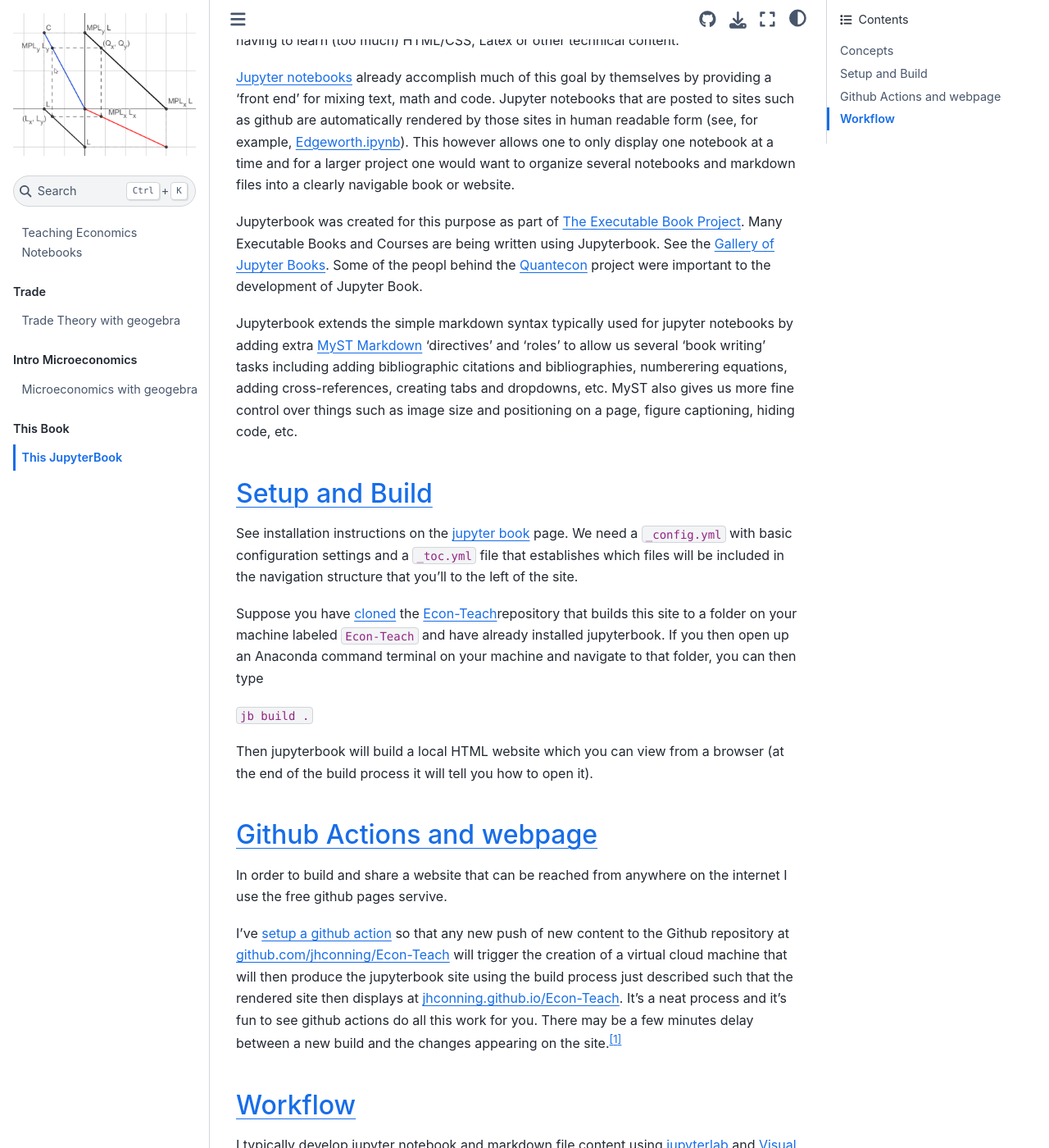
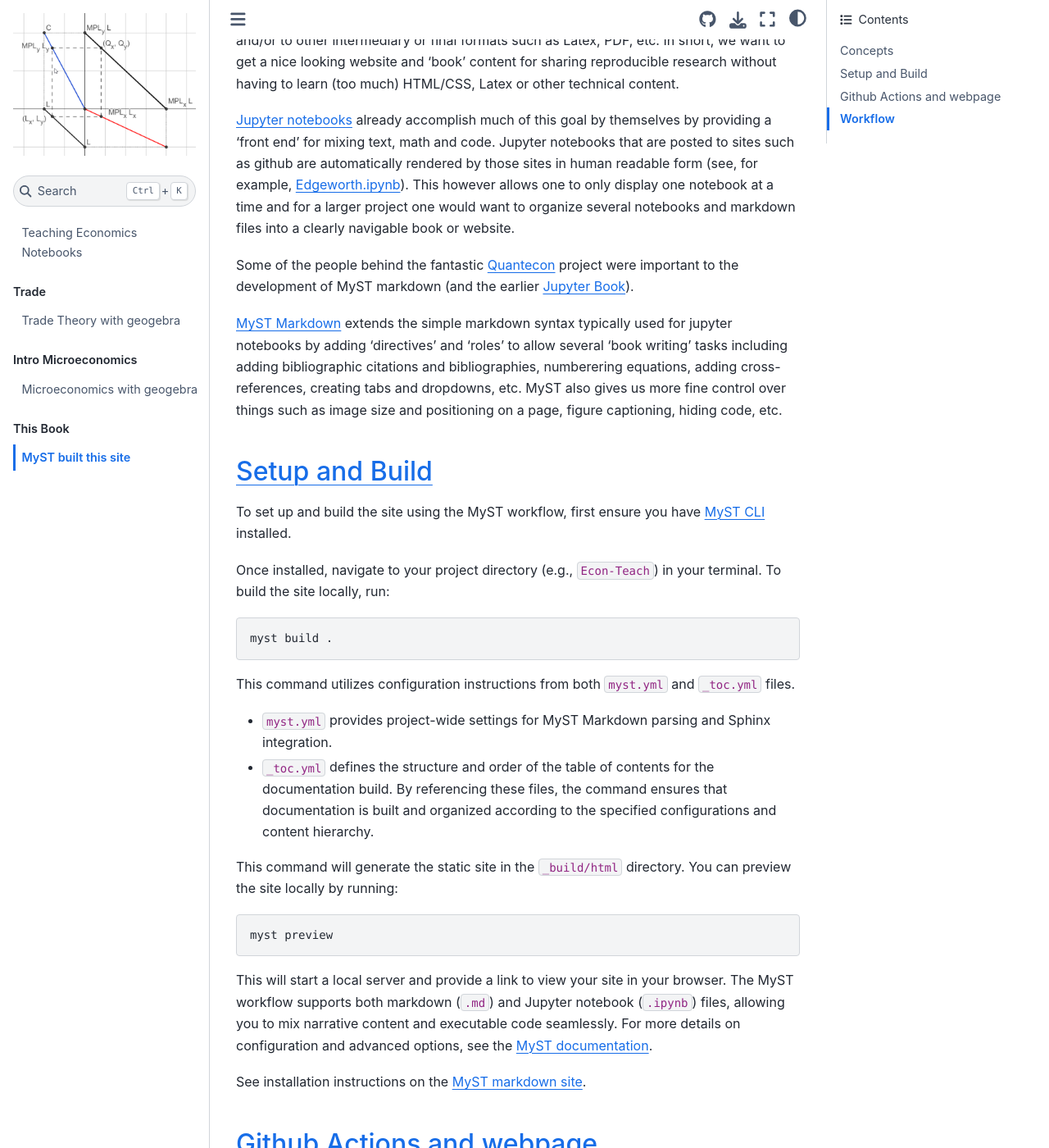
Before and after one commit to jhconning/Econ-Teach, a Jupyter Book: the page built from notebooks/how/how_top.md, in a window 1280 px wide and 1400 px high, scrolled down 1047 px. Shown: the whole window at 82% size. Built offline with Jupyter Book 1.0.4 settings and Sphinx 7.4.7 and the Sphinx Book theme 1.1.4, drawn with Linux system fonts in a browser that asks for light colours; pages that are not in the unit, such as notebooks, are missing from menus; some of the changed text lies outside the part shown.

Commit message:
Update site description and title in how_top.md

````diff
--- a/notebooks/how/how_top.md
+++ b/notebooks/how/how_top.md
@@ -1,10 +1,10 @@
-# This JupyterBook
+# MyST built this site
 
 ```{contents}
 :depth: 3
 ```
 
-This Econ-Teach site is now built using [MyST Markdown](https://mystmd.org/), a powerful ecosystem for authoring scientific and technical content in markdown. MyST enables you to write content in standard markdown, enhanced with directives and roles for equations, citations, figures, and more. The site is generated and published using [MyST tools](https://mystmd.org/guide/intro), which convert markdown and Jupyter notebooks (`.ipynb`) into a well-structured, interactive website. MyST builds on the work of [Executable Books](https://executablebooks.org/) and is designed for reproducible research, making it easy to share text, math, and code in a variety of output formats, including HTML and PDF.
+This Econ-Teach site is now built using [MyST Markdown](https://mystmd.org/), a powerful ecosystem for authoring scientific and technical content in markdown. MyST enables you to write content in standard markdown, enhanced with directives and roles for equations, citations, figures, and more. The site is generated and published using [MyST tools](https://mystmd.org/guide/intro), which convert markdown and Jupyter notebooks (`.ipynb`) into a well-structured, interactive website.  Each time new content is pushed to the github site, a github action rebuilds the rendered website. MyST builds on the work of [Executable Books](https://executablebooks.org/) and is designed for reproducible research, making it easy to share text, math, and code in a variety of output formats, including HTML and PDF.
 
 Some pages contain [geogebra applets](https://geogebra.org) that are immediately interactive in any modern browser.   Other pages which have been created as jupyter notebooks with embedded  python code will display as static pages but can be modified and made interactive by running the the jupyter notebook on a server.  This can be accomplished by clicking the Binder or Google Colab button at the top of the page, or by cloning the [Econ-Teach github repository](https://github.com/jhconning/Econ-Teach) to your local computer and then running them on a local jupyter notebook server.  Here is one [guide](https://www.dataquest.io/blog/jupyter-notebook-tutorial/) to getting started.
 
@@ -17,19 +17,35 @@
 
 [Jupyter notebooks](https://jupyter.org/) already accomplish much of this goal by themselves by providing a 'front end' for mixing text, math and code.  Jupyter notebooks that are posted to sites such as github are automatically rendered by those sites in human readable form (see, for example, [Edgeworth.ipynb](https://github.com/jhconning/Econ-Teach/blob/master/notebooks/trade/Edgeworth.ipynb)).  This however allows one to only display one notebook at a time and for a larger project one would want to organize several notebooks and markdown files into a clearly navigable book or website.
 
-Jupyterbook was created for this purpose as part of [The Executable Book Project](https://executablebooks.org/en/latest/).  Many Executable Books and Courses are being written using Jupyterbook. See the [Gallery of Jupyter Books](https://executablebooks.org/en/latest/gallery.html).  Some of the peopl behind the [Quantecon](https://quantecon.org/) project were important to the development of Jupyter Book.
+Some of the people behind the fantastic [Quantecon](https://quantecon.org/) project were important to the development of MyST markdown (and the earlier [Jupyter Book](https://jupyterbook.org/)).
 
-Jupyterbook extends the simple markdown syntax typically used for jupyter notebooks by adding extra [MyST Markdown](https://jupyterbook.org/content/myst.html) 'directives' and 'roles' to allow us several 'book writing' tasks including adding bibliographic citations and bibliographies, numberering equations, adding cross-references, creating tabs and dropdowns, etc. MyST also gives us more fine control over things such as image size and positioning on a page, figure captioning, hiding code, etc.
+[MyST Markdown](https://jupyterbook.org/content/myst.html) extends the simple markdown syntax typically used for jupyter notebooks by adding 'directives' and 'roles' to allow several 'book writing' tasks including adding bibliographic citations and bibliographies, numberering equations, adding cross-references, creating tabs and dropdowns, etc. MyST also gives us more fine control over things such as image size and positioning on a page, figure captioning, hiding code, etc.
 
 ## Setup and Build
+To set up and build the site using the MyST workflow, first ensure you have [MyST CLI](https://mystmd.org/guide/intro) installed.
 
-See installation instructions on the [jupyter book](https://jupyterbook.org/) page.  We need a `_config.yml` with basic configuration settings and a `_toc.yml` file that establishes which files will be included in the navigation structure that you'll to the left of the site.
 
-Suppose you have [cloned](https://docs.github.com/en/repositories/creating-and-managing-repositories/cloning-a-repository) the [Econ-Teach](https://github.com/jhconning/Econ-Teach)repository that builds this site to a folder on your machine labeled `Econ-Teach` and have already installed jupyterbook.  If you then open up an Anaconda command terminal on your machine and navigate to that folder, you can then type
+Once installed, navigate to your project directory (e.g., `Econ-Teach`) in your terminal. To build the site locally, run:
 
-`jb build .`
+```bash
+myst build .
+```
 
-Then jupyterbook will build a local HTML website which you can view from a browser (at the end of the build process it will tell you how to open it).
+This command utilizes configuration instructions from both `myst.yml` and `_toc.yml` files.
+- `myst.yml` provides project-wide settings for MyST Markdown parsing and Sphinx integration.
+- `_toc.yml` defines the structure and order of the table of contents for the documentation build.
+By referencing these files, the command ensures that documentation is built and organized according to the specified configurations and content hierarchy.
+
+
+This command will generate the static site in the `_build/html` directory. You can preview the site locally by running:
+
+```bash
+myst preview
+```
+
+This will start a local server and provide a link to view your site in your browser. The MyST workflow supports both markdown (`.md`) and Jupyter notebook (`.ipynb`) files, allowing you to mix narrative content and executable code seamlessly. For more details on configuration and advanced options, see the [MyST documentation](https://mystmd.org/guide/).
+
+See installation instructions on the [MyST markdown site](https://mystmd.org/guide/).
 
 
 ## Github Actions and webpage
````
